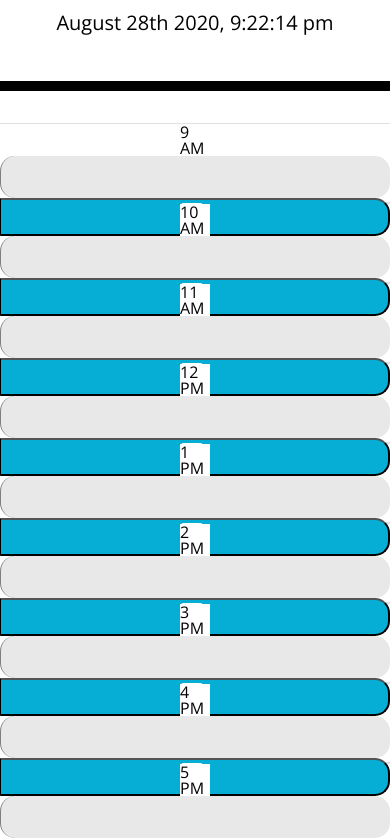
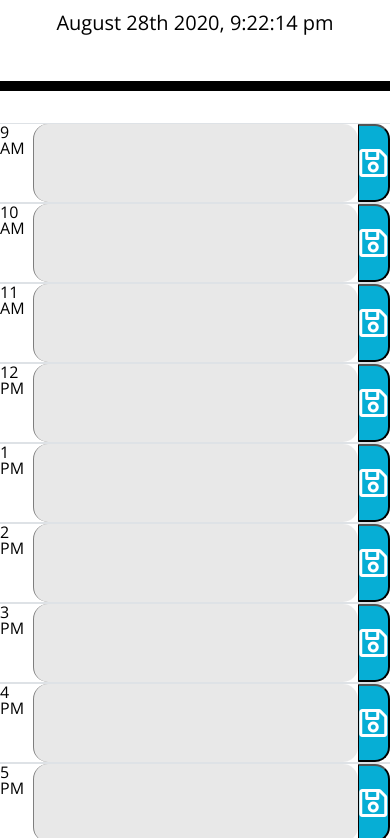
Before and after one commit to ericlafontsee/Work-Day-Scheduler, a plain HTML site: page index.html in a window 390 px wide. Shown: the part 256-1094 px from the top of the page. Drawn offline with nearby package versions, Linux system fonts and the light colour scheme.

Commit message:
Final touches. Made layout responsive to all screen sizes.

```diff
--- a/index.html
+++ b/index.html
@@ -21,49 +21,49 @@
     </header>
     <div class="container">
         <div id="row1" class="row justify-content-md-center border-top border-bottom">
-            <div class="col-md-1 hour">9 AM</div>
-            <input data-hour="9" class="col-md-10 time-block"></input>
-            <button class="col-md-1 saveBtn"><i class="far fa-save"></i></button>
+            <div class="col-1 hour">9 AM</div>
+            <input data-hour="9" class="col-10 time-block"></input>
+            <button class="col-1 saveBtn m-0 p-0 m-0 p-0"><i class="far fa-save"></i></button>
         </div>
         <div id="row2" class="row justify-content-md-center border-top border-bottom ">
-            <div class="col-md-1 hour">10 AM</div>
-            <input data-hour="10" class="col-md-10 time-block"></input>
-            <button class="col-md-1 saveBtn"><i class="far fa-save"></i></button>
+            <div class="col-1 hour">10 AM</div>
+            <input data-hour="10" class="col-10 time-block"></input>
+            <button class="col-1 saveBtn m-0 p-0"><i class="far fa-save"></i></button>
         </div>
         <div id="row3" class="row justify-content-md-center border-top border-bottom ">
-            <div class="col-md-1 hour">11 AM</div>
-            <input data-hour="11" class="col-md-10 time-block"></input>
-            <button class="col-md-1 saveBtn"><i class="far fa-save"></i></button>
+            <div class="col-1 hour">11 AM</div>
+            <input data-hour="11" class="col-10 time-block"></input>
+            <button class="col-1 saveBtn m-0 p-0"><i class="far fa-save"></i></button>
         </div>
         <div id="row4" class="row justify-content-md-center border-top border-bottom ">
-            <div class="col-md-1 hour">12 PM</div>
-            <input data-hour="12" class="col-md-10 time-block"></input>
-            <button class="col-md-1 saveBtn"><i class="far fa-save"></i></button>
+            <div class="col-1 hour">12 PM</div>
+            <input data-hour="12" class="col-10 time-block"></input>
+            <button class="col-1 saveBtn m-0 p-0"><i class="far fa-save"></i></button>
         </div>
         <div id="row5" class="row justify-content-md-center border-top border-bottom ">
-            <div class="col-md-1 hour">1 PM</div>
-            <input data-hour="13" class="col-md-10 time-block"></input>
-            <button class="col-md-1 saveBtn"><i class="far fa-save"></i></button>
+            <div class="col-1 hour">1 PM</div>
+            <input data-hour="13" class="col-10 time-block"></input>
+            <button class="col-1 saveBtn m-0 p-0"><i class="far fa-save"></i></button>
         </div>
         <div id="row6" class="row justify-content-md-center border-top border-bottom ">
-            <div class="col-md-1 hour">2 PM</div>
-            <input data-hour="14" class="col-md-10 time-block"></input>
-            <button class="col-md-1 saveBtn"><i class="far fa-save"></i></button>
+            <div class="col-1 hour">2 PM</div>
+            <input data-hour="14" class="col-10 time-block"></input>
+            <button class="col-1 saveBtn m-0 p-0"><i class="far fa-save"></i></button>
         </div>
         <div id="row7" class="row justify-content-md-center border-top border-bottom ">
-            <div class="col-md-1 hour">3 PM</div>
-            <input data-hour="15" class="col-md-10 time-block"></input>
-            <button class="col-md-1 saveBtn"><i class="far fa-save"></i></button>
+            <div class="col-1 hour">3 PM</div>
+            <input data-hour="15" class="col-10 time-block"></input>
+            <button class="col-1 saveBtn m-0 p-0"><i class="far fa-save"></i></button>
         </div>
         <div id="row8" class="row justify-content-md-center border-top border-bottom ">
-            <div class="col-md-1 hour">4 PM</div>
-            <input data-hour="16" class="col-md-10 time-block"></input>
-            <button class="col-md-1 saveBtn"><i class="far fa-save"></i></button>
+            <div class="col-1 hour">4 PM</div>
+            <input data-hour="16" class="col-10 time-block"></input>
+            <button class="col-1 saveBtn m-0 p-0"><i class="far fa-save"></i></button>
         </div>
         <div id="row9" class="row justify-content-md-center border-top border-bottom ">
-            <div class="col-md-1 hour">5 PM </div>
-            <input data-hour="17" class="col-md-10 time-block"></input>
-            <button class="col-md-1 saveBtn"><i class="far fa-save"></i></button>
+            <div class="col-1 hour">5 PM </div>
+            <input data-hour="17" class="col-10 time-block"></input>
+            <button class="col-1 saveBtn m-0 p-0"><i class="far fa-save"></i></button>
         </div>
     </div>
 
--- a/style.css
+++ b/style.css
@@ -75,6 +75,7 @@ input{
   border-bottom-right-radius: 15px;
   background-color: #06AED5;
   color: white;
+  margin: 0 auto;
 }
 
 .saveBtn i:hover {
```
Also changed, not shown: 1 other file.
